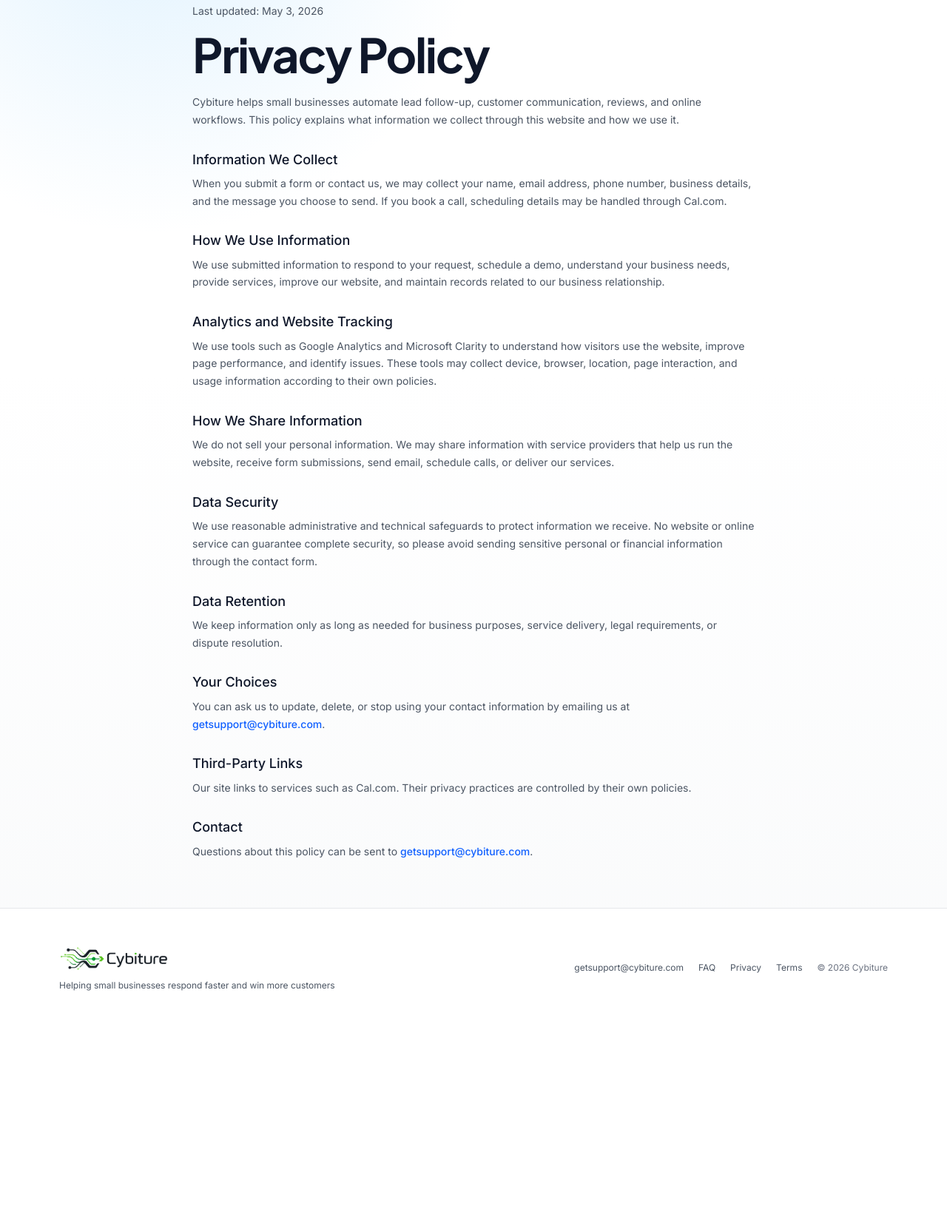
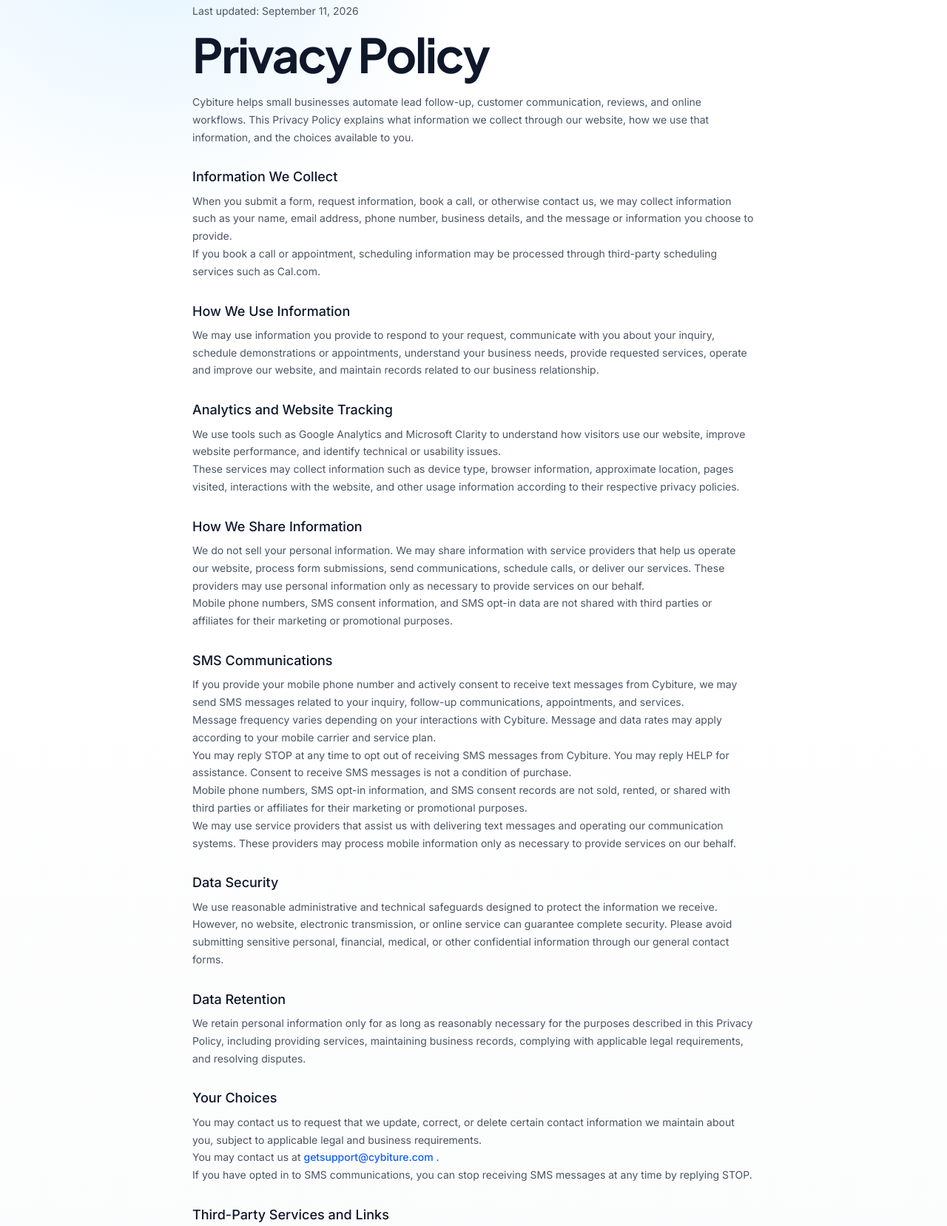
Before and after one commit to Nickbutani/cybiture, a plain HTML site: page privacy.html in a window 1280 px wide. Shown: the part 133-1790 px from the top of the page at 74% size. Before the commit the page ends 1520 px from the top, so only its background shows below. Drawn offline with Linux system fonts and the light colour scheme.

Commit message:
privacy update

```diff
--- a/privacy.html
+++ b/privacy.html
@@ -3,49 +3,131 @@
 <head>
   <meta charset="UTF-8" />
   <meta name="viewport" content="width=device-width, initial-scale=1.0" />
+
   <title>Privacy Policy | Cybiture</title>
+
   <meta
     name="description"
-      content="Cybiture privacy policy for website visitors, form submissions, and demo requests."
+    content="Cybiture privacy policy for website visitors, form submissions, demo requests, and SMS communications."
   />
+
   <meta name="robots" content="noindex" />
-    <link rel="canonical" href="https://cybiture.com/privacy.html" />
+
+  <link
+    rel="canonical"
+    href="https://cybiture.com/privacy.html"
+  />
+
   <link rel="preconnect" href="https://fonts.googleapis.com" />
-    <link rel="preconnect" href="https://fonts.gstatic.com" crossorigin />
+  <link
+    rel="preconnect"
+    href="https://fonts.gstatic.com"
+    crossorigin
+  />
+
   <link
     href="https://fonts.googleapis.com/css2?family=Inter:wght@400;500&display=swap"
     rel="stylesheet"
   />
-    <link rel="preload" href="assets/cybiture-logo-cropped.png" as="image" />
+
+  <link
+    rel="preload"
+    href="assets/cybiture-logo-cropped.png"
+    as="image"
+  />
+
   <link rel="stylesheet" href="styles.css" />
-      <link rel="icon" type="image/png" href="assets/favicon.png" />
-    <link rel="apple-touch-icon" href="assets/favicon.png" />
-      <meta name="google-site-verification" content="50VWgKmeZrNLoH3f2TRV3bXLgcHGHYDisSirxOGul20" />
+
+  <link
+    rel="icon"
+    type="image/png"
+    href="assets/favicon.png"
+  />
+
+  <link
+    rel="apple-touch-icon"
+    href="assets/favicon.png"
+  />
+
+  <meta
+    name="google-site-verification"
+    content="50VWgKmeZrNLoH3f2TRV3bXLgcHGHYDisSirxOGul20"
+  />
+
   <!-- Google tag (gtag.js) -->
-    <script async src="https://www.googletagmanager.com/gtag/js?id=G-Q48Q4N22XZ"></script>
+  <script
+    async
+    src="https://www.googletagmanager.com/gtag/js?id=G-Q48Q4N22XZ"
+  ></script>
+
   <script>
     window.dataLayer = window.dataLayer || [];
-      function gtag(){dataLayer.push(arguments);}
+
+    function gtag() {
+      dataLayer.push(arguments);
+    }
+
     gtag("js", new Date());
     gtag("config", "G-Q48Q4N22XZ");
   </script>
+
+  <!-- Microsoft Clarity -->
   <script type="text/javascript">
-      (function(c,l,a,r,i,t,y){
-        c[a]=c[a]||function(){(c[a].q=c[a].q||[]).push(arguments)};
-        t=l.createElement(r);t.async=1;t.src="https://www.clarity.ms/tag/"+i;
-        y=l.getElementsByTagName(r)[0];y.parentNode.insertBefore(t,y);
+    (function(c, l, a, r, i, t, y) {
+      c[a] =
+        c[a] ||
+        function() {
+          (c[a].q = c[a].q || []).push(arguments);
+        };
+
+      t = l.createElement(r);
+      t.async = 1;
+      t.src = "https://www.clarity.ms/tag/" + i;
+
+      y = l.getElementsByTagName(r)[0];
+      y.parentNode.insertBefore(t, y);
     })(window, document, "clarity", "script", "wl59if4qy4");
   </script>
 </head>
+
 <body>
-    <a class="skip-link" href="#main">Skip to main content</a>
+
+  <a class="skip-link" href="#main">
+    Skip to main content
+  </a>
+
+  <!-- Header -->
   <header class="site-header">
-      <a class="brand" href="/" aria-label="Cybiture home">
-        <img class="brand-logo" src="assets/cybiture-logo-cropped.png" alt="Cybiture" />
+
+    <a
+      class="brand"
+      href="/"
+      aria-label="Cybiture home"
+    >
+      <img
+        class="brand-logo"
+        src="assets/cybiture-logo-cropped.png"
+        alt="Cybiture"
+      />
     </a>
-      <button class="menu-toggle" type="button" aria-expanded="false" aria-controls="primary-navigation" aria-label="Open menu"><span></span><span></span><span></span></button>
 
-      <nav class="site-nav" id="primary-navigation" aria-label="Primary navigation">
+    <button
+      class="menu-toggle"
+      type="button"
+      aria-expanded="false"
+      aria-controls="primary-navigation"
+      aria-label="Open menu"
+    >
+      <span></span>
+      <span></span>
+      <span></span>
+    </button>
+
+    <nav
+      class="site-nav"
+      id="primary-navigation"
+      aria-label="Primary navigation"
+    >
       <a href="/">Home</a>
       <a href="/services.html">Services</a>
       <a href="/pricing.html">Pricing</a>
@@ -53,99 +135,277 @@
       <a href="/contact.html">Contact</a>
     </nav>
 
-      <a class="button nav-cta" href="/contact.html">Get started</a>
+    <a
+      class="button nav-cta"
+      href="/contact.html"
+    >
+      Get started
+    </a>
+
   </header>
 
+
+  <!-- Main -->
   <main id="main" class="legal-main">
+
     <article class="legal-content">
-        <p class="legal-kicker">Last updated: May 3, 2026</p>
-        <h1>Privacy Policy</h1>
-        <p>
-          Cybiture helps small businesses automate lead follow-up, customer
-          communication, reviews, and online workflows. This policy explains
-          what information we collect through this website and how we use it.
+
+      <p class="legal-kicker">
+        Last updated: September 11, 2026
       </p>
 
-        <h2>Information We Collect</h2>
+      <h1>Privacy Policy</h1>
+
       <p>
-          When you submit a form or contact us, we may collect your name, email
-          address, phone number, business details, and the message you choose to
-          send. If you book a call, scheduling details may be handled through
-          Cal.com.
+        Cybiture helps small businesses automate lead follow-up,
+        customer communication, reviews, and online workflows.
+        This Privacy Policy explains what information we collect
+        through our website, how we use that information, and the
+        choices available to you.
       </p>
 
-        <h2>How We Use Information</h2>
+
+      <!-- Information Collection -->
+      <h2>Information We Collect</h2>
+
       <p>
-          We use submitted information to respond to your request, schedule a
-          demo, understand your business needs, provide services, improve our
-          website, and maintain records related to our business relationship.
+        When you submit a form, request information, book a call,
+        or otherwise contact us, we may collect information such
+        as your name, email address, phone number, business details,
+        and the message or information you choose to provide.
       </p>
 
-        <h2>Analytics and Website Tracking</h2>
       <p>
-          We use tools such as Google Analytics and Microsoft Clarity to
-          understand how visitors use the website, improve page performance,
-          and identify issues. These tools may collect device, browser,
-          location, page interaction, and usage information according to their
-          own policies.
+        If you book a call or appointment, scheduling information
+        may be processed through third-party scheduling services
+        such as Cal.com.
       </p>
 
-        <h2>How We Share Information</h2>
+
+      <!-- Use of Information -->
+      <h2>How We Use Information</h2>
+
       <p>
-          We do not sell your personal information. We may share information
-          with service providers that help us run the website, receive form
-          submissions, send email, schedule calls, or deliver our services.
+        We may use information you provide to respond to your
+        request, communicate with you about your inquiry, schedule
+        demonstrations or appointments, understand your business
+        needs, provide requested services, operate and improve our
+        website, and maintain records related to our business
+        relationship.
       </p>
 
-        <h2>Data Security</h2>
+
+      <!-- Analytics -->
+      <h2>Analytics and Website Tracking</h2>
+
       <p>
-          We use reasonable administrative and technical safeguards to protect
-          information we receive. No website or online service can guarantee
-          complete security, so please avoid sending sensitive personal or
-          financial information through the contact form.
+        We use tools such as Google Analytics and Microsoft Clarity
+        to understand how visitors use our website, improve website
+        performance, and identify technical or usability issues.
       </p>
 
-        <h2>Data Retention</h2>
       <p>
-          We keep information only as long as needed for business purposes,
-          service delivery, legal requirements, or dispute resolution.
+        These services may collect information such as device type,
+        browser information, approximate location, pages visited,
+        interactions with the website, and other usage information
+        according to their respective privacy policies.
       </p>
 
-        <h2>Your Choices</h2>
+
+      <!-- Sharing -->
+      <h2>How We Share Information</h2>
+
       <p>
-          You can ask us to update, delete, or stop using your contact
-          information by emailing us at
-          <a href="mailto:getsupport@cybiture.com">getsupport@cybiture.com</a>.
+        We do not sell your personal information. We may share
+        information with service providers that help us operate
+        our website, process form submissions, send communications,
+        schedule calls, or deliver our services. These providers
+        may use personal information only as necessary to provide
+        services on our behalf.
       </p>
 
-        <h2>Third-Party Links</h2>
       <p>
-          Our site links to services such as Cal.com. Their privacy practices
-          are controlled by their own policies.
+        Mobile phone numbers, SMS consent information, and SMS
+        opt-in data are not shared with third parties or affiliates
+        for their marketing or promotional purposes.
       </p>
 
-        <h2>Contact</h2>
+
+      <!-- SMS -->
+      <h2>SMS Communications</h2>
+
       <p>
-          Questions about this policy can be sent to
-          <a href="mailto:getsupport@cybiture.com">getsupport@cybiture.com</a>.
+        If you provide your mobile phone number and actively consent
+        to receive text messages from Cybiture, we may send SMS
+        messages related to your inquiry, follow-up communications,
+        appointments, and services.
       </p>
+
+      <p>
+        Message frequency varies depending on your interactions with
+        Cybiture. Message and data rates may apply according to your
+        mobile carrier and service plan.
+      </p>
+
+      <p>
+        You may reply STOP at any time to opt out of receiving SMS
+        messages from Cybiture. You may reply HELP for assistance.
+        Consent to receive SMS messages is not a condition of
+        purchase.
+      </p>
+
+      <p>
+        Mobile phone numbers, SMS opt-in information, and SMS
+        consent records are not sold, rented, or shared with third
+        parties or affiliates for their marketing or promotional
+        purposes.
+      </p>
+
+      <p>
+        We may use service providers that assist us with delivering
+        text messages and operating our communication systems.
+        These providers may process mobile information only as
+        necessary to provide services on our behalf.
+      </p>
+
+
+      <!-- Security -->
+      <h2>Data Security</h2>
+
+      <p>
+        We use reasonable administrative and technical safeguards
+        designed to protect the information we receive.
+      </p>
+
+      <p>
+        However, no website, electronic transmission, or online
+        service can guarantee complete security. Please avoid
+        submitting sensitive personal, financial, medical, or other
+        confidential information through our general contact forms.
+      </p>
+
+
+      <!-- Retention -->
+      <h2>Data Retention</h2>
+
+      <p>
+        We retain personal information only for as long as reasonably
+        necessary for the purposes described in this Privacy Policy,
+        including providing services, maintaining business records,
+        complying with applicable legal requirements, and resolving
+        disputes.
+      </p>
+
+
+      <!-- Choices -->
+      <h2>Your Choices</h2>
+
+      <p>
+        You may contact us to request that we update, correct, or
+        delete certain contact information we maintain about you,
+        subject to applicable legal and business requirements.
+      </p>
+
+      <p>
+        You may contact us at
+        <a href="mailto:getsupport@cybiture.com">
+          getsupport@cybiture.com
+        </a>.
+      </p>
+
+      <p>
+        If you have opted in to SMS communications, you can stop
+        receiving SMS messages at any time by replying STOP.
+      </p>
+
+
+      <!-- Third Parties -->
+      <h2>Third-Party Services and Links</h2>
+
+      <p>
+        Our website may use or link to third-party services,
+        including scheduling, analytics, communications, and other
+        technology providers. Their collection and use of information
+        is governed by their respective privacy policies and terms.
+      </p>
+
+
+      <!-- Updates -->
+      <h2>Changes to This Privacy Policy</h2>
+
+      <p>
+        We may update this Privacy Policy from time to time to
+        reflect changes to our services, technology, business
+        practices, or applicable requirements. When we make changes,
+        we may update the "Last updated" date shown at the top of
+        this page.
+      </p>
+
+
+      <!-- Contact -->
+      <h2>Contact Us</h2>
+
+      <p>
+        If you have questions about this Privacy Policy or our
+        privacy practices, contact us at
+        <a href="mailto:getsupport@cybiture.com">
+          getsupport@cybiture.com
+        </a>.
+      </p>
+
     </article>
+
   </main>
 
+
+  <!-- Footer -->
   <footer class="site-footer">
+
     <div>
-        <a class="brand" href="/" aria-label="Cybiture home">
-          <img class="brand-logo" src="assets/cybiture-logo-cropped.png" alt="Cybiture" />
+
+      <a
+        class="brand"
+        href="/"
+        aria-label="Cybiture home"
+      >
+        <img
+          class="brand-logo"
+          src="assets/cybiture-logo-cropped.png"
+          alt="Cybiture"
+        />
       </a>
-        <p>Helping small businesses respond faster and win more customers</p>
+
+      <p>
+        Helping small businesses respond faster and win more customers
+      </p>
+
     </div>
+
     <nav aria-label="Footer links">
-        <a href="mailto:getsupport@cybiture.com">getsupport@cybiture.com</a>
-        <a href="/faq.html">FAQ</a>
-        <a href="/privacy.html">Privacy</a>
-        <a href="/terms.html">Terms</a>
-        <span>© 2026 Cybiture</span>
+
+      <a href="mailto:getsupport@cybiture.com">
+        getsupport@cybiture.com
+      </a>
+
+      <a href="/faq.html">
+        FAQ
+      </a>
+
+      <a href="/privacy.html">
+        Privacy
+      </a>
+
+      <a href="/terms.html">
+        Terms
+      </a>
+
+      <span>
+        © 2026 Cybiture
+      </span>
+
     </nav>
+
   </footer>
+
 </body>
 </html>
```
Lines whose indentation alone changed are shown as unchanged.
